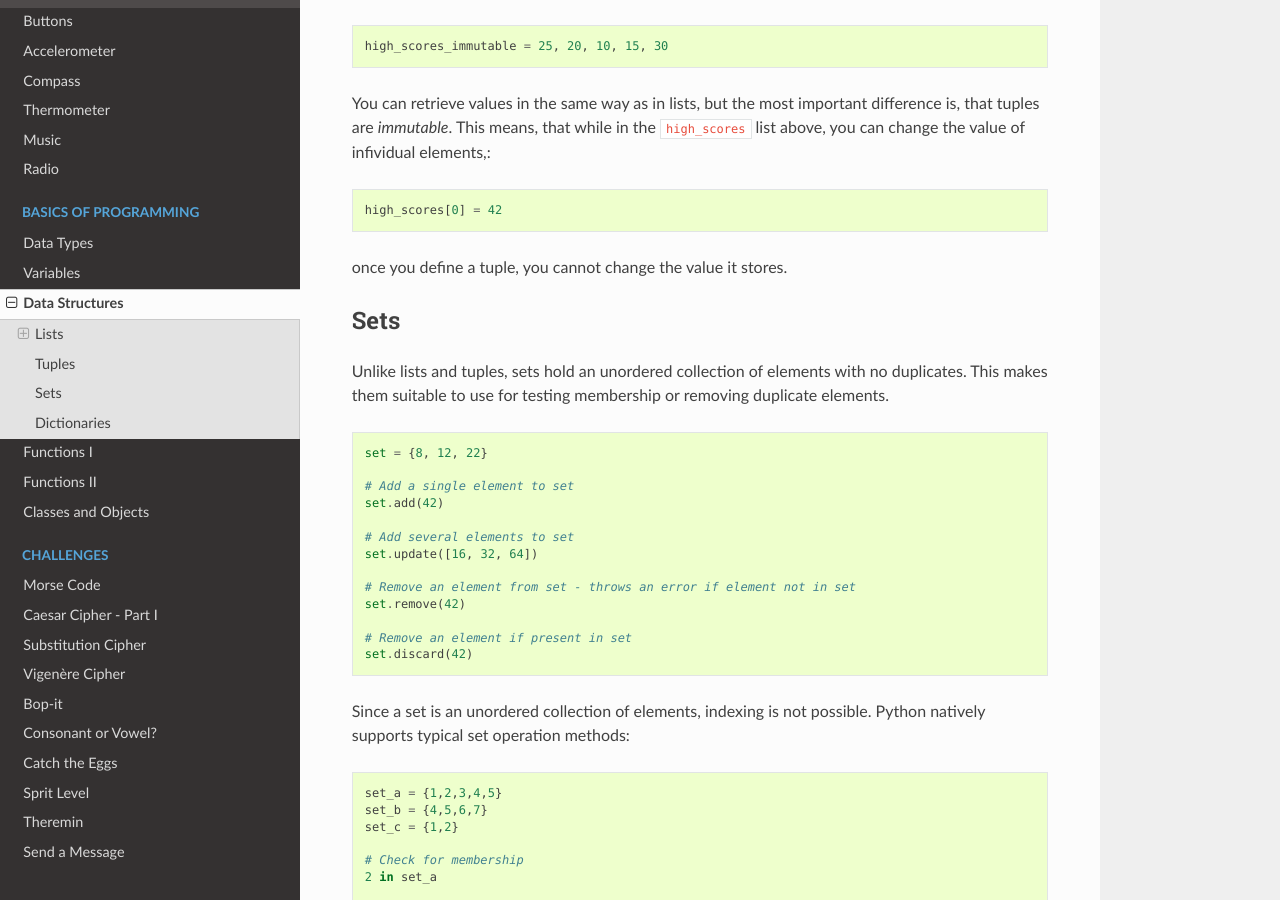
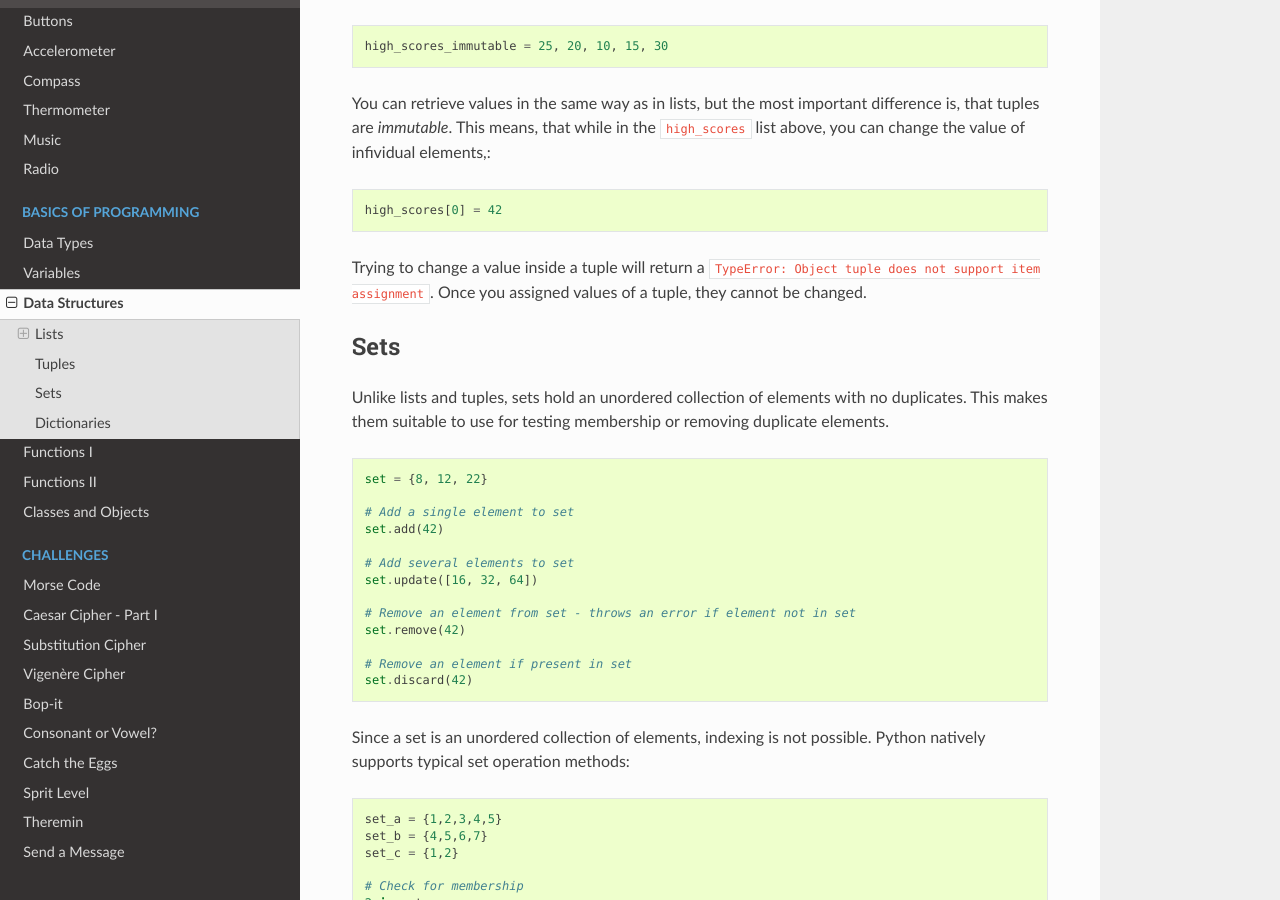
Before and after one commit to rharbird/microbit-challenges, a Sphinx documentation site: the page built from docs/source/basics/data_structures.rst, in a window 1280 px wide and 900 px high, scrolled down 2969 px. Built offline with Sphinx 7.4.7 and the Read the Docs theme 2.0.0, drawn with Linux system fonts in a browser that asks for light colours; pages that are not in the unit, such as notebooks, are missing from menus.

Commit message:
Modify text

```diff
--- a/docs/source/basics/data_structures.rst
+++ b/docs/source/basics/data_structures.rst
@@ -103,11 +103,13 @@ Tuples are similar to lists in that the are used to store an ordered sequence of
 
     high_scores_immutable = 25, 20, 10, 15, 30
 
-You can retrieve values in the same way as in lists, but the most important difference is, that tuples are `immutable`. This means, that while in the ``high_scores`` list above, you can change the value of infividual elements,::
+You can retrieve values in the same way as in lists, but the most important difference is, that tuples are `immutable`. This means, that while in the ``high_scores``
+list above, you can change the value of infividual elements,::
 
     high_scores[0] = 42
 
-once you define a tuple, you cannot change the value it stores.
+Trying to change a value inside a tuple will return a ``TypeError: Object tuple does not support item assignment``. Once you assigned values of a tuple, they cannot be
+changed.
 
 Sets
 =====
```
